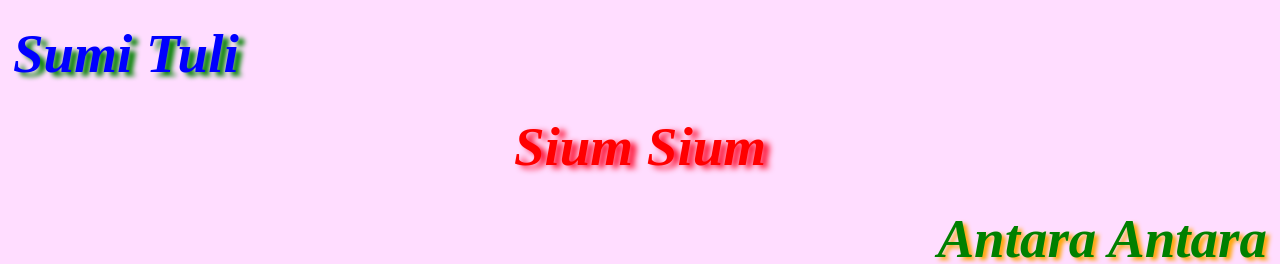
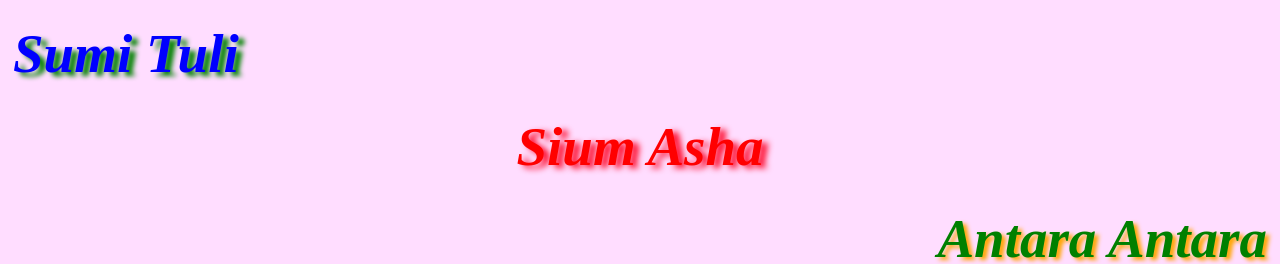
Before and after one commit to w3cp/w3cp.github.io, a plain HTML site: page index.html in a window 1280 px wide. Shown: the top 264 px of the page. Drawn offline with Linux system fonts and the light colour scheme.

Commit message:
Update index.html

```diff
--- a/index.html
+++ b/index.html
@@ -46,7 +46,7 @@
 
     <p style = "text-align:left; color:blue; text-shadow: 6px 4px  5px green; " > Sumi Tuli </p>
 
-    <p style = " text-align:center; color: #ff0000; text-shadow: 6px 3px  6px #ff0123;  " > Sium Sium </p>
+    <p style = " text-align:center; color: #ff0000; text-shadow: 6px 3px  6px #ff0123;  " > Sium Asha </p>
 
     <p style = " text-align : right; color:green; text-shadow: 4px 3px  4px orange;  " > Antara Antara </p>
 
```
